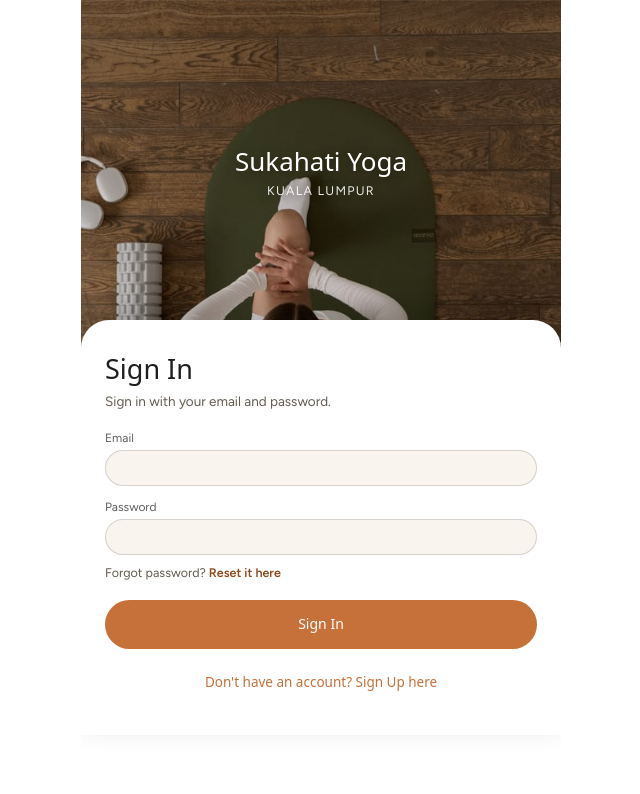
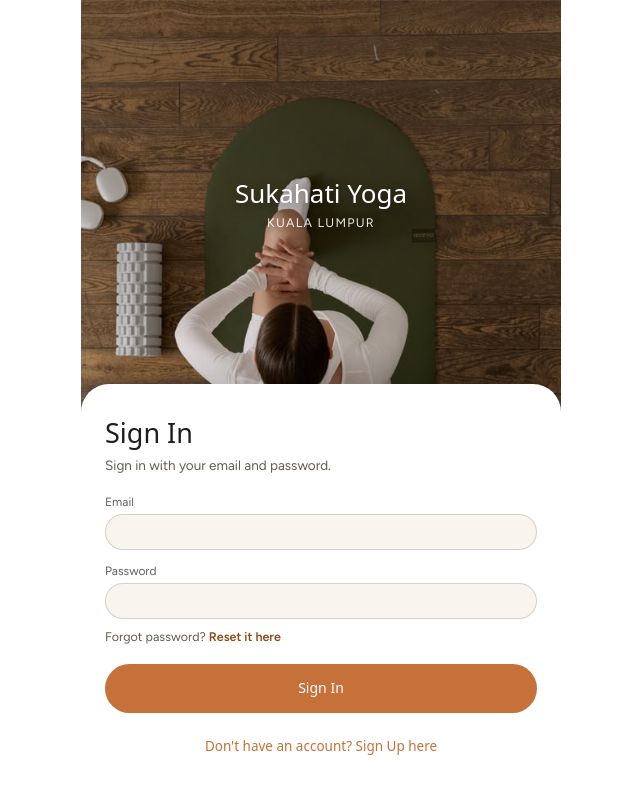
Before and after one commit to sukahatiyoga-png/sukahati-yoga-app, a React (Vite) app in the folder client/: page / in a window 1280 px wide. Shown: the top 794 px of the page, without its empty margins (319-959 px from the left). Built offline with nearby package versions, Linux system fonts and the light colour scheme; a web font is replaced by a local one.

Commit message:
Push the sign-in card down a bit, showing more of the photo
Co-Authored-By: Claude Sonnet 5 <noreply@anthropic.com>
Claude-Session: https://claude.ai/code/session_018ZPfk8FF2EZrM6vJtmq2DP

```diff
--- a/client/src/screens/Auth.tsx
+++ b/client/src/screens/Auth.tsx
@@ -38,7 +38,7 @@ export default function Auth({ onAuthed }: { onAuthed: () => void }) {
       <div style={{ position: "absolute", inset: 0, background: "linear-gradient(180deg, rgba(50,32,18,0.45) 0%, rgba(50,32,18,0.22) 28%, rgba(50,32,18,0.08) 48%, var(--color-bg) 78%)" }} />
 
       <div style={{ position: "relative", height: "100%", display: "flex", flexDirection: "column" }}>
-        <div style={{ flex: "0 0 40%", display: "flex", flexDirection: "column", alignItems: "center", justifyContent: "center", paddingTop: 20 }}>
+        <div style={{ flex: "0 0 48%", display: "flex", flexDirection: "column", alignItems: "center", justifyContent: "center", paddingTop: 20 }}>
           <div style={{ fontFamily: "var(--font-heading)", fontSize: 26, color: "#fff", textShadow: "0 2px 12px rgba(0,0,0,0.4)" }}>
             Sukahati Yoga
           </div>
```
